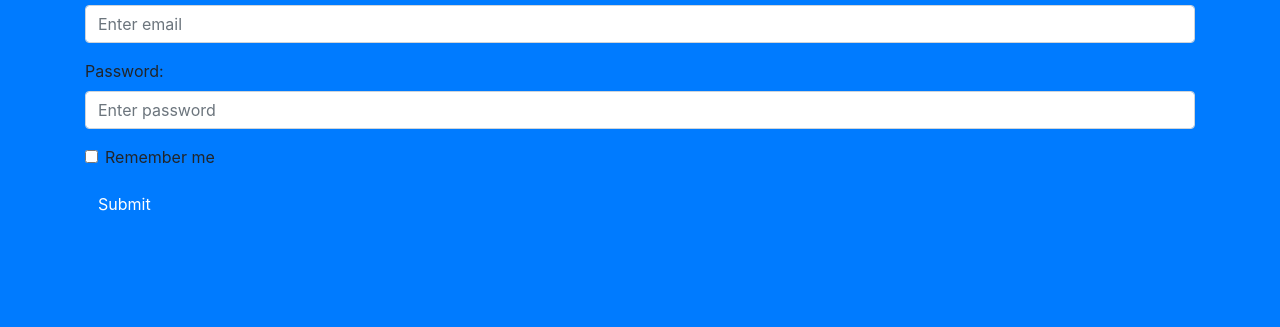
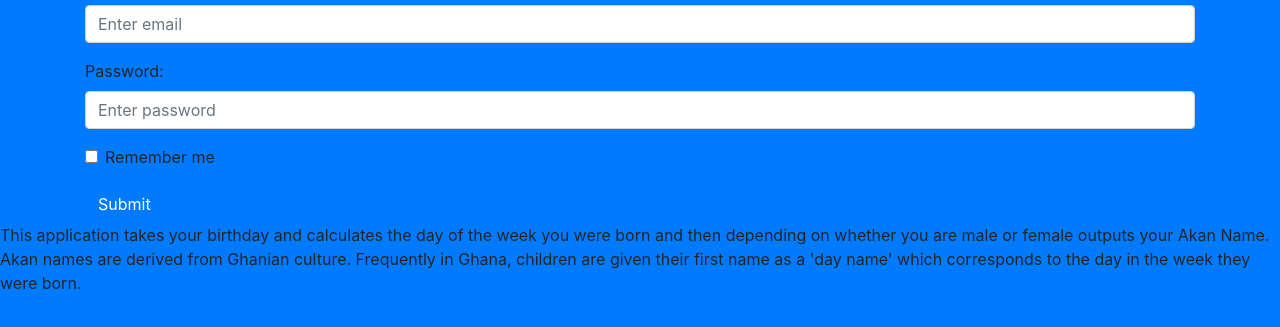
Before and after one commit to gracenyutu/akan, a plain HTML site: page IP2/akan.html in a window 1280 px wide. Shown: the part 201-528 px from the top of the page. Drawn offline with nearby package versions, Linux system fonts and the light colour scheme.

Commit message:
add description

```diff
--- a/IP2/akan.html
+++ b/IP2/akan.html
@@ -55,6 +55,8 @@
     <button type="submit" class="btn btn-primary">Submit</button>
   </form>
 </div>
+<p>This application takes your birthday and calculates the day of the week you were born and then depending on whether you are male or female outputs your Akan Name.
+Akan names are derived from Ghanian culture. Frequently in Ghana, children are given their first name as a 'day name' which corresponds to the day in the week they were born.</p>
     <!-- Optional JavaScript -->
     <!-- jQuery first, then Popper.js, then Bootstrap JS -->
     <script src="https://code.jquery.com/jquery-3.3.1.slim.min.js" integrity="sha384-q8i/X+965DzO0rT7abK41JStQIAqVgRVzpbzo5smXKp4YfRvH+8abtTE1Pi6jizo" crossorigin="anonymous"></script>
```
